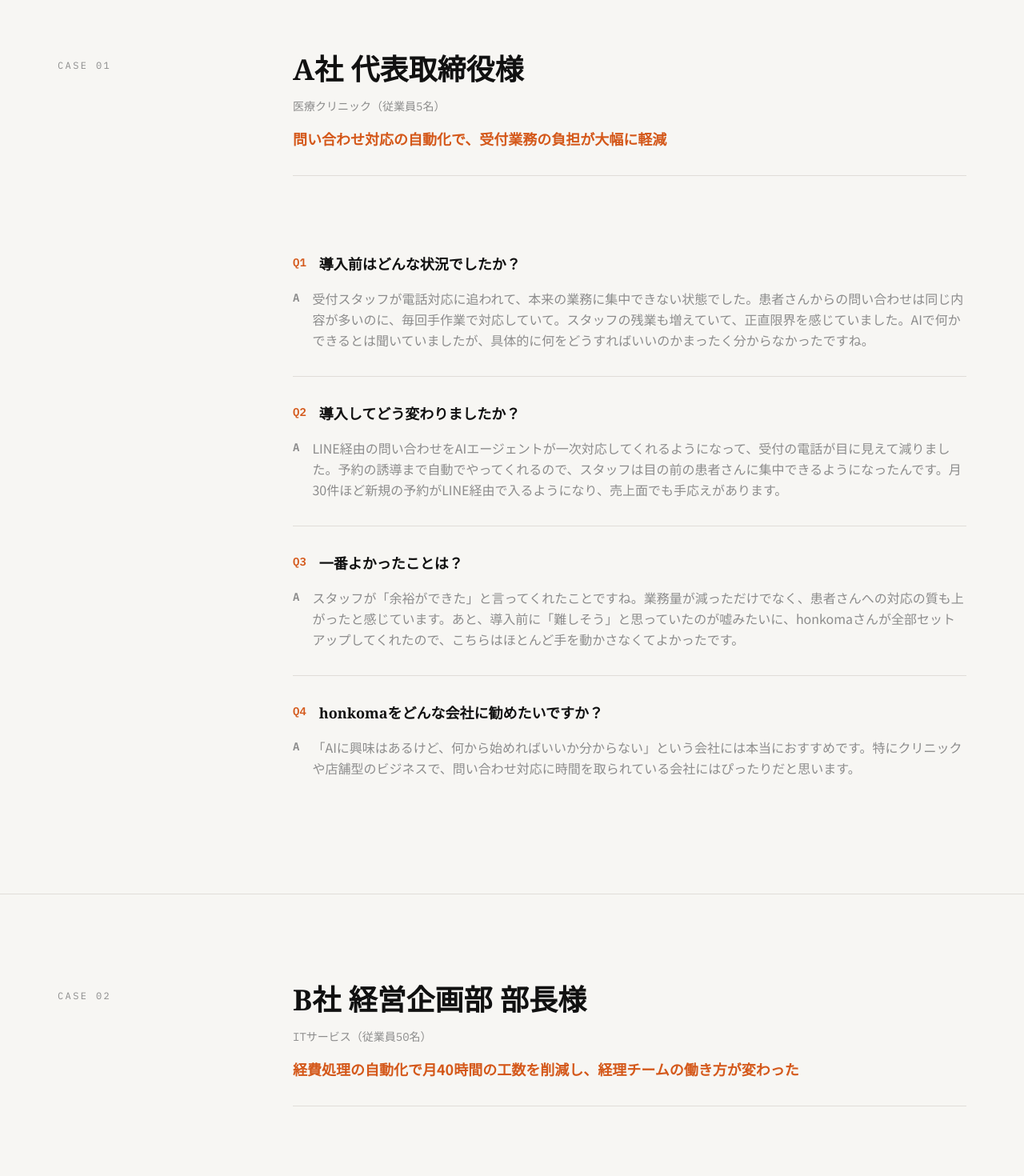
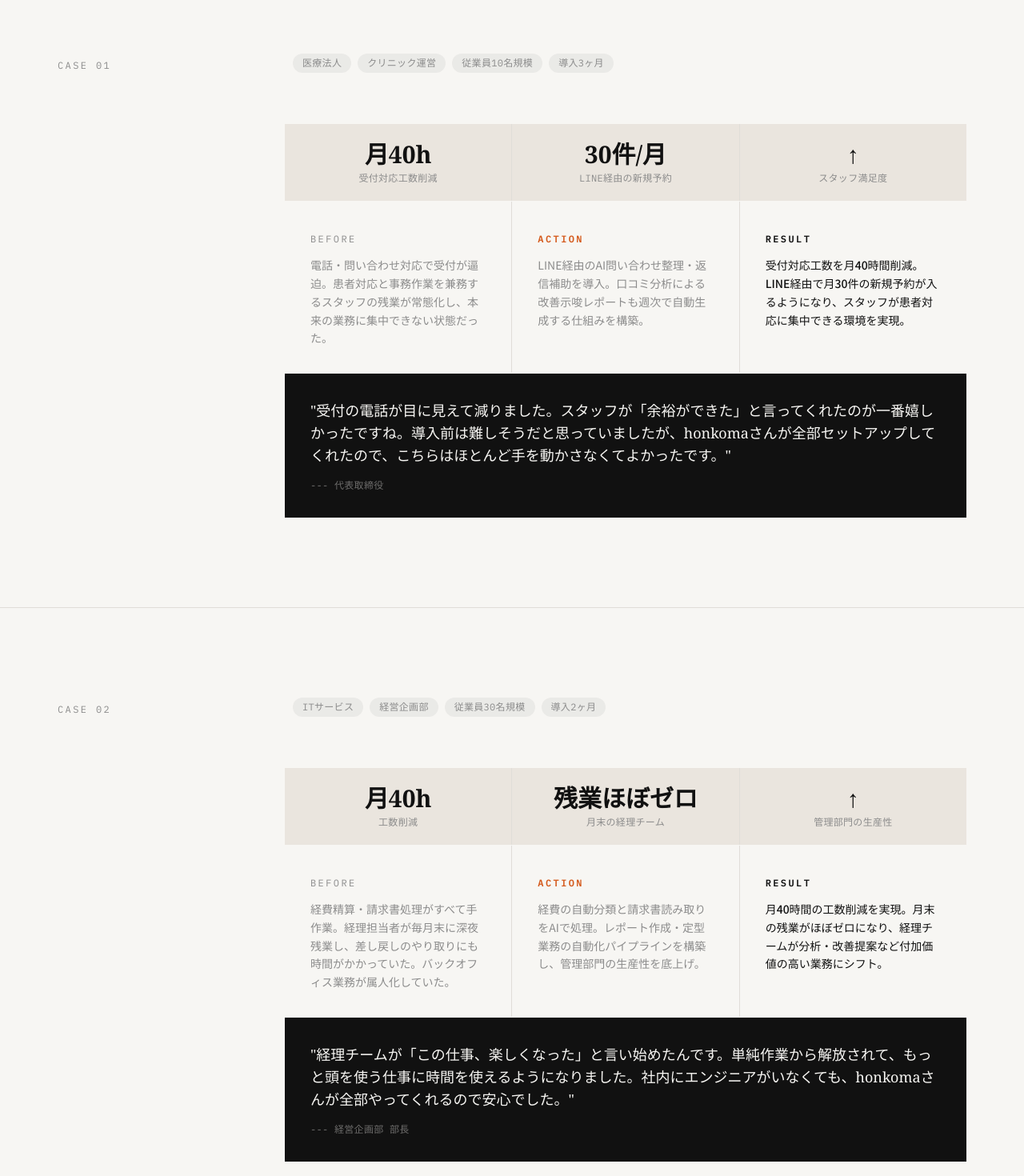
Before and after one commit to MaururuTakumi/qucikcliplp, a React (Vite) app: page /case-studies in a window 1280 px wide. Shown: the part 480-1950 px from the top of the page at 80% size. Built offline with nearby package versions, Linux system fonts and the light colour scheme.

Commit message:
feat: CaseStudies/Home testimonialsを実績数値付きに改善
Co-Authored-By: Claude Opus 4.6 <noreply@anthropic.com>

```diff
--- a/src/pages/CaseStudiesPage.tsx
+++ b/src/pages/CaseStudiesPage.tsx
@@ -5,78 +5,57 @@ import { ArrowRight } from 'lucide-react';
 const caseStudies = [
   {
     id: 1,
-    company: 'A社',
-    role: '代表取締役様',
-    industry: '医療クリニック（従業員5名）',
-    summary: '問い合わせ対応の自動化で、受付業務の負担が大幅に軽減',
-    qa: [
-      {
-        q: '導入前はどんな状況でしたか？',
-        a: '受付スタッフが電話対応に追われて、本来の業務に集中できない状態でした。患者さんからの問い合わせは同じ内容が多いのに、毎回手作業で対応していて。スタッフの残業も増えていて、正直限界を感じていました。AIで何かできるとは聞いていましたが、具体的に何をどうすればいいのかまったく分からなかったですね。',
-      },
-      {
-        q: '導入してどう変わりましたか？',
-        a: 'LINE経由の問い合わせをAIエージェントが一次対応してくれるようになって、受付の電話が目に見えて減りました。予約の誘導まで自動でやってくれるので、スタッフは目の前の患者さんに集中できるようになったんです。月30件ほど新規の予約がLINE経由で入るようになり、売上面でも手応えがあります。',
-      },
-      {
-        q: '一番よかったことは？',
-        a: 'スタッフが「余裕ができた」と言ってくれたことですね。業務量が減っただけでなく、患者さんへの対応の質も上がったと感じています。あと、導入前に「難しそう」と思っていたのが嘘みたいに、honkomaさんが全部セットアップしてくれたので、こちらはほとんど手を動かさなくてよかったです。',
-      },
-      {
-        q: 'honkomaをどんな会社に勧めたいですか？',
-        a: '「AIに興味はあるけど、何から始めればいいか分からない」という会社には本当におすすめです。特にクリニックや店舗型のビジネスで、問い合わせ対応に時間を取られている会社にはぴったりだと思います。',
-      },
+    badges: ['医療法人', 'クリニック運営', '従業員10名規模', '導入3ヶ月'],
+    metrics: [
+      { value: '月40h', label: '受付対応工数削減' },
+      { value: '30件/月', label: 'LINE経由の新規予約' },
+      { value: '↑', label: 'スタッフ満足度' },
     ],
+    before:
+      '電話・問い合わせ対応で受付が逼迫。患者対応と事務作業を兼務するスタッフの残業が常態化し、本来の業務に集中できない状態だった。',
+    action:
+      'LINE経由のAI問い合わせ整理・返信補助を導入。口コミ分析による改善示唆レポートも週次で自動生成する仕組みを構築。',
+    result:
+      '受付対応工数を月40時間削減。LINE経由で月30件の新規予約が入るようになり、スタッフが患者対応に集中できる環境を実現。',
+    quote:
+      '受付の電話が目に見えて減りました。スタッフが「余裕ができた」と言ってくれたのが一番嬉しかったですね。導入前は難しそうだと思っていましたが、honkomaさんが全部セットアップしてくれたので、こちらはほとんど手を動かさなくてよかったです。',
+    role: '代表取締役',
   },
   {
     id: 2,
-    company: 'B社',
-    role: '経営企画部 部長様',
-    industry: 'ITサービス（従業員50名）',
-    summary: '経費処理の自動化で月40時間の工数を削減し、経理チームの働き方が変わった',
-    qa: [
-      {
-        q: '導入前はどんな状況でしたか？',
-        a: '経費精算と請求書処理がすべて手作業で、経理担当者が毎月末に深夜まで残っている状態でした。ミスも多くて、差し戻しのやり取りにも時間がかかっていました。「この作業、なんとか自動化できないか」とずっと思っていたんですが、社内にはITに詳しい人間がおらず、手つかずのままでした。',
-      },
-      {
-        q: '導入してどう変わりましたか？',
-        a: '経費の自動分類と請求書の読み取りをAIが処理してくれるようになり、月40時間ほどの工数が削減されました。月末の残業がほぼなくなって、経理チーム全体の雰囲気が変わりましたね。データの正確性も上がって、差し戻しも激減しました。',
-      },
-      {
-        q: '一番よかったことは？',
-        a: '経理チームが「この仕事、楽しくなった」と言い始めたことです。単純作業から解放されて、分析や改善提案など、もっと頭を使う仕事に時間を使えるようになったんです。会社全体の生産性にも好影響が出ていると感じます。',
-      },
-      {
-        q: 'honkomaをどんな会社に勧めたいですか？',
-        a: 'バックオフィス業務が属人化していて、「この人がいないと回らない」という状態になっている会社ですね。あとは、社内にエンジニアがいなくても、honkomaさんが全部やってくれるので、非IT企業にもおすすめです。',
-      },
+    badges: ['ITサービス', '経営企画部', '従業員30名規模', '導入2ヶ月'],
+    metrics: [
+      { value: '月40h', label: '工数削減' },
+      { value: '残業ほぼゼロ', label: '月末の経理チーム' },
+      { value: '↑', label: '管理部門の生産性' },
     ],
+    before:
+      '経費精算・請求書処理がすべて手作業。経理担当者が毎月末に深夜残業し、差し戻しのやり取りにも時間がかかっていた。バックオフィス業務が属人化していた。',
+    action:
+      '経費の自動分類と請求書読み取りをAIで処理。レポート作成・定型業務の自動化パイプラインを構築し、管理部門の生産性を底上げ。',
+    result:
+      '月40時間の工数削減を実現。月末の残業がほぼゼロになり、経理チームが分析・改善提案など付加価値の高い業務にシフト。',
+    quote:
+      '経理チームが「この仕事、楽しくなった」と言い始めたんです。単純作業から解放されて、もっと頭を使う仕事に時間を使えるようになりました。社内にエンジニアがいなくても、honkomaさんが全部やってくれるので安心でした。',
+    role: '経営企画部 部長',
   },
   {
     id: 3,
-    company: 'C社',
-    role: '営業本部 本部長様',
-    industry: 'コンサルティング（従業員20名）',
-    summary: '提案書作成の自動化で営業リードタイムが半減、商談に集中できる体制に',
-    qa: [
-      {
-        q: '導入前はどんな状況でしたか？',
-        a: '商談後の提案書作成に毎回2〜3日かかっていました。営業メンバーが「提案書づくりに時間を取られて、新規の商談に行けない」と言っていて、機会損失が気になっていました。テンプレートは用意していたんですが、結局カスタマイズに時間がかかるんですよね。',
-      },
-      {
-        q: '導入してどう変わりましたか？',
-        a: '商談のログを入力すると、AIがテンプレートに合わせて提案書のドラフトを自動生成してくれるようになりました。あとは確認と微調整だけ。提案書の作成時間が半分以下になって、その分を新規商談や既存顧客のフォローに充てられるようになりました。',
-      },
-      {
-        q: '一番よかったことは？',
-        a: '営業チームの行動量が目に見えて増えたことです。提案書に追われなくなった分、商談件数が1.5倍になりました。あと意外だったのが、AIが生成するドラフトの品質がかなり高くて、若手メンバーの提案書の質が底上げされたことですね。',
-      },
-      {
-        q: 'honkomaをどんな会社に勧めたいですか？',
-        a: '営業組織を持っている会社全般ですね。特に、提案書や報告書の作成に時間がかかっていて、「もっと顧客と向き合う時間がほしい」と思っている会社にはドンピシャだと思います。',
-      },
+    badges: ['営業組織', 'コンサルティング', '従業員20名規模', '導入1ヶ月'],
+    metrics: [
+      { value: '50%短縮', label: '提案書作成時間' },
+      { value: '1.5倍', label: '商談件数' },
+      { value: '↑', label: '若手の提案品質' },
     ],
+    before:
+      '商談後の提案書作成に毎回2〜3日。営業メンバーが提案書づくりに時間を取られ、新規の商談に行けない状態。テンプレートはあったがカスタマイズに時間がかかっていた。',
+    action:
+      '商談ログを入力するとAIがテンプレートに合わせて提案書のドラフトを自動生成する仕組みを導入。商談ログ整理・提案補助をAIで支援。',
+    result:
+      '提案書作成時間を半減。営業チームの行動量が増え、商談件数が1.5倍に。AIドラフトの品質が高く、若手メンバーの提案書の質も底上げされた。',
+    quote:
+      '提案書に追われなくなった分、商談件数が1.5倍になりました。意外だったのはAIが生成するドラフトの品質がかなり高くて、若手の提案書の質まで上がったことですね。',
+    role: '営業本部 本部長',
   },
 ];
 
@@ -98,7 +77,7 @@ const CaseStudiesPage: React.FC = () => {
             </div>
             <div className="lg:col-span-9">
               <h1 className="font-serif text-4xl md:text-5xl lg:text-6xl font-bold leading-tight text-ink mb-6">
-                お客様の声
+                導入事例
               </h1>
               <p className="text-warm text-lg leading-relaxed max-w-2xl">
                 honkomaのAI秘書・業務自動化支援を導入いただいた企業様に、
@@ -116,49 +95,74 @@ const CaseStudiesPage: React.FC = () => {
           className={`py-20 md:py-28 ${index < caseStudies.length - 1 ? 'border-b border-subtle' : ''}`}
         >
           <div className="max-w-[1200px] mx-auto px-6 lg:px-8">
-            {/* Company Info */}
-            <div className="grid grid-cols-1 lg:grid-cols-12 gap-10 mb-16">
+            {/* Section Eyebrow */}
+            <div className="grid grid-cols-1 lg:grid-cols-12 gap-10 mb-10">
               <div className="lg:col-span-3">
                 <span className="font-mono text-xs tracking-[0.2em] uppercase text-warm">
                   Case {String(cs.id).padStart(2, '0')}
                 </span>
               </div>
               <div className="lg:col-span-9">
-                <div className="border-b border-subtle pb-8">
-                  <h2 className="font-serif text-3xl md:text-4xl font-bold text-ink mb-4">
-                    {cs.company} {cs.role}
-                  </h2>
-                  <p className="font-mono text-sm text-warm">{cs.industry}</p>
-                  <p className="text-accent font-bold text-lg mt-4">{cs.summary}</p>
+                {/* Proof Badges */}
+                <div className="flex flex-wrap gap-2 mb-6">
+                  {cs.badges.map((badge, i) => (
+                    <span
+                      key={i}
+                      className="inline-block px-3 py-1 text-xs font-mono tracking-wide text-warm bg-ink/5 rounded-full"
+                    >
+                      {badge}
+                    </span>
+                  ))}
                 </div>
               </div>
             </div>
 
-            {/* Q&A */}
-            <div className="grid grid-cols-1 lg:grid-cols-12 gap-10">
-              <div className="lg:col-span-3" />
-              <div className="lg:col-span-9">
-                {cs.qa.map((item, i) => (
-                  <div
-                    key={i}
-                    className={`${i < cs.qa.length - 1 ? 'border-b border-subtle' : ''} py-8`}
-                  >
-                    <h3 className="flex items-start gap-4 mb-4">
-                      <span className="font-mono text-sm text-accent mt-0.5 flex-shrink-0 font-bold">
-                        Q{i + 1}
-                      </span>
-                      <span className="font-serif text-lg font-bold text-ink">
-                        {item.q}
-                      </span>
-                    </h3>
-                    <div className="flex items-start gap-4">
-                      <span className="font-mono text-sm text-warm mt-0.5 flex-shrink-0 font-bold">
-                        A
-                      </span>
-                      <p className="text-warm leading-relaxed">{item.a}</p>
+            {/* Bento Block */}
+            <div className="lg:ml-[25%]">
+              {/* Metrics Strip */}
+              <div className="grid grid-cols-3 gap-px bg-subtle mb-px">
+                {cs.metrics.map((m, i) => (
+                  <div key={i} className="bg-accent-light/30 px-6 py-5 text-center">
+                    <div className="font-serif text-2xl md:text-3xl font-bold text-ink">
+                      {m.value}
+                    </div>
+                    <div className="font-mono text-[10px] md:text-xs text-warm tracking-wide mt-1">
+                      {m.label}
                     </div>
                   </div>
                 ))}
+              </div>
+
+              {/* Before / Action / Result */}
+              <div className="grid grid-cols-1 md:grid-cols-3 gap-px bg-subtle mb-px">
+                <div className="bg-cream p-6 md:p-8">
+                  <span className="font-mono text-xs tracking-[0.2em] uppercase text-warm">
+                    Before
+                  </span>
+                  <p className="text-warm text-sm leading-relaxed mt-3">{cs.before}</p>
+                </div>
+                <div className="bg-cream p-6 md:p-8">
+                  <span className="font-mono text-xs tracking-[0.2em] uppercase text-accent font-bold">
+                    Action
+                  </span>
+                  <p className="text-warm text-sm leading-relaxed mt-3">{cs.action}</p>
+                </div>
+                <div className="bg-cream p-6 md:p-8">
+                  <span className="font-mono text-xs tracking-[0.2em] uppercase text-ink font-bold">
+                    Result
+                  </span>
+                  <p className="text-ink text-sm leading-relaxed mt-3 font-medium">{cs.result}</p>
+                </div>
+              </div>
+
+              {/* Quote */}
+              <div className="bg-ink p-6 md:p-8">
+                <p className="font-serif text-base md:text-lg text-cream leading-relaxed mb-4">
+                  "{cs.quote}"
+                </p>
+                <p className="font-mono text-xs text-cream/40 tracking-wide">
+                  --- {cs.role}
+                </p>
               </div>
             </div>
           </div>
--- a/src/pages/HomePage.tsx
+++ b/src/pages/HomePage.tsx
@@ -296,27 +296,41 @@ const HomePage: React.FC = () => {
           <div className="grid grid-cols-1 md:grid-cols-3 gap-px bg-subtle">
             {[
               {
-                company: 'A社 代表取締役様',
                 industry: '医療クリニック',
-                quote: '受付の電話が目に見えて減りました。スタッフが「余裕ができた」と言ってくれたのが一番嬉しかったですね。',
+                metric: '月40h削減',
+                badge: '従業員10名規模',
+                quote: '受付の電話が目に見えて減り、スタッフが患者対応に集中できるようになりました。',
+                role: '代表取締役',
               },
               {
-                company: 'B社 経営企画部 部長様',
                 industry: 'ITサービス',
-                quote: '月40時間の工数削減。経理チームが「この仕事、楽しくなった」と言い始めたんです。',
+                metric: '経理工数半減',
+                badge: '従業員30名規模',
+                quote: '月末の残業がほぼゼロに。経理チームが改善提案に時間を使えるようになりました。',
+                role: '経営企画部 部長',
               },
               {
-                company: 'C社 営業本部 本部長様',
-                industry: 'コンサルティング',
-                quote: '提案書作成が半分以下の時間に。営業チームの商談件数が1.5倍になりました。',
+                industry: '営業組織',
+                metric: '商談件数1.5倍',
+                badge: '従業員20名規模',
+                quote: '提案書作成が半分以下の時間に。若手の提案品質まで底上げされました。',
+                role: '営業本部 本部長',
               },
             ].map((item, i) => (
               <div key={i} className="bg-cream p-8 md:p-10">
+                <div className="flex items-center gap-2 mb-4">
+                  <span className="inline-block px-2.5 py-1 text-xs font-mono font-bold tracking-wide text-accent bg-accent-light/40 rounded-full">
+                    {item.metric}
+                  </span>
+                  <span className="inline-block px-2.5 py-1 text-xs font-mono tracking-wide text-warm bg-ink/5 rounded-full">
+                    {item.badge}
+                  </span>
+                </div>
                 <span className="font-mono text-xs tracking-[0.2em] uppercase text-warm">{item.industry}</span>
-                <p className="font-serif text-lg text-ink mt-4 mb-4 leading-relaxed">
+                <p className="font-serif text-lg text-ink mt-3 mb-4 leading-relaxed">
                   "{item.quote}"
                 </p>
-                <p className="text-warm text-sm font-medium">--- {item.company}</p>
+                <p className="text-warm text-sm font-medium">--- {item.role}</p>
               </div>
             ))}
           </div>
```
